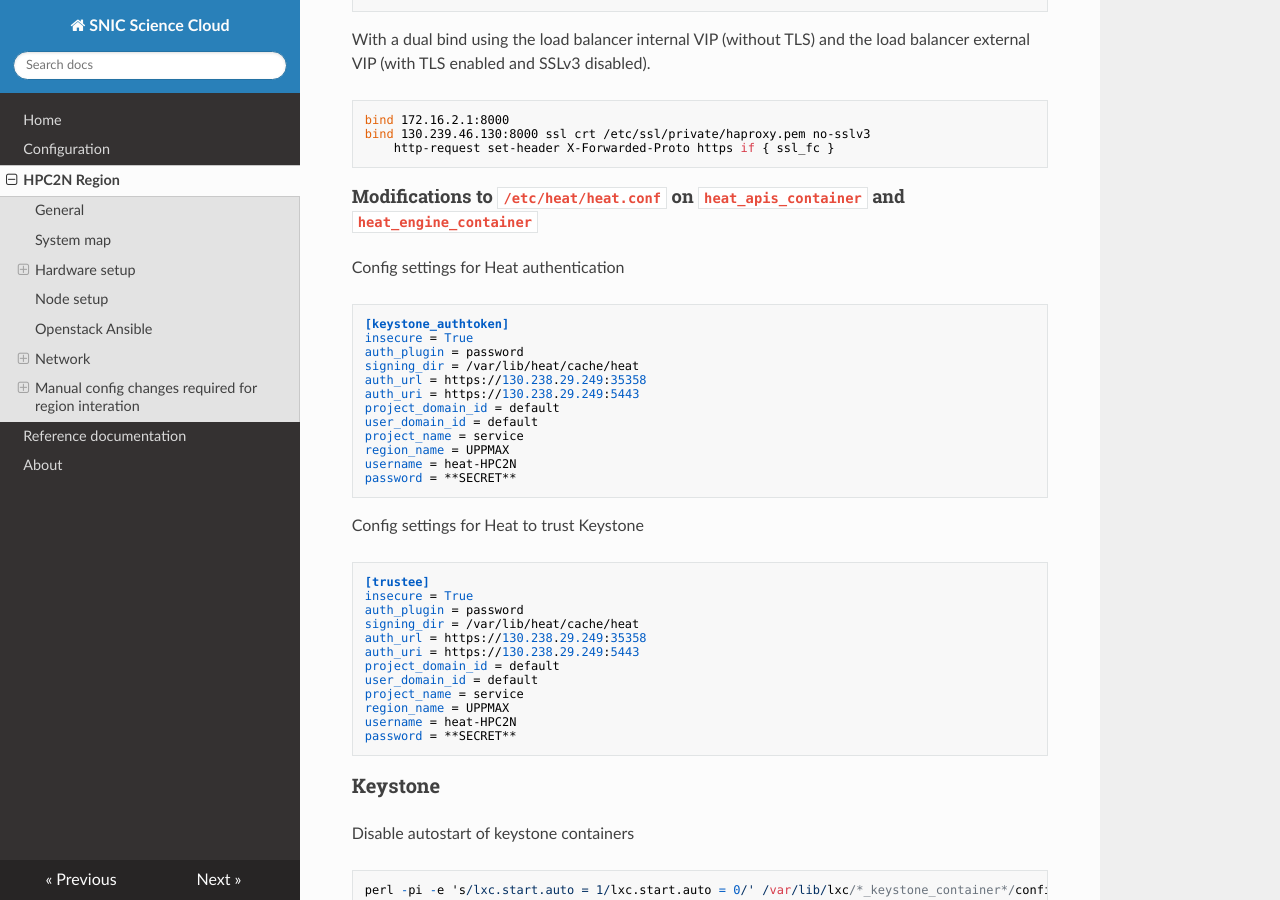
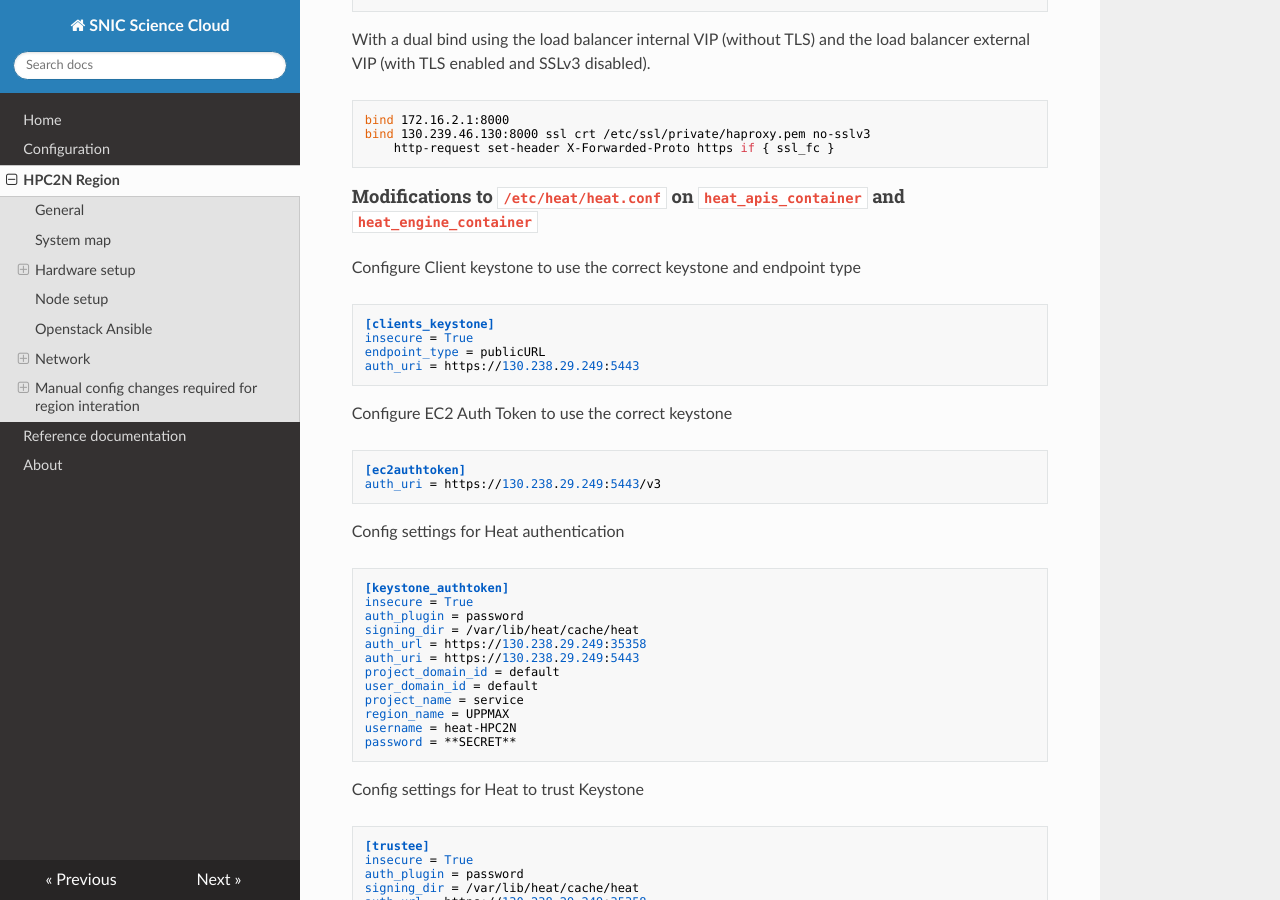
Before and after one commit to SNICScienceCloud/operators-documentation, an MkDocs documentation site: the page built from docs/config_hpc2n.md, in a window 1280 px wide and 900 px high, scrolled down 11841 px. Built offline with MkDocs 1.6.1, drawn with Linux system fonts in a browser that asks for light colours; nearby versions of some CDN libraries; old or Windows-style settings are respelled for this version of MkDocs.

Commit message:
Updates to heat section

```diff
--- a/docs/config_hpc2n.md
+++ b/docs/config_hpc2n.md
@@ -553,6 +553,18 @@ With a dual bind using the load balancer internal VIP (without TLS) and the load
 
 #### Modifications to `/etc/heat/heat.conf` on `heat_apis_container` and `heat_engine_container`
 
+Configure Client keystone to use the correct keystone and endpoint type
+
+    [clients_keystone]
+    insecure = True
+    endpoint_type = publicURL
+    auth_uri = https://130.238.29.249:5443
+
+Configure EC2 Auth Token to use the correct keystone
+
+    [ec2authtoken]
+    auth_uri = https://130.238.29.249:5443/v3
+
 Config settings for Heat authentication
 
     [keystone_authtoken]
```
